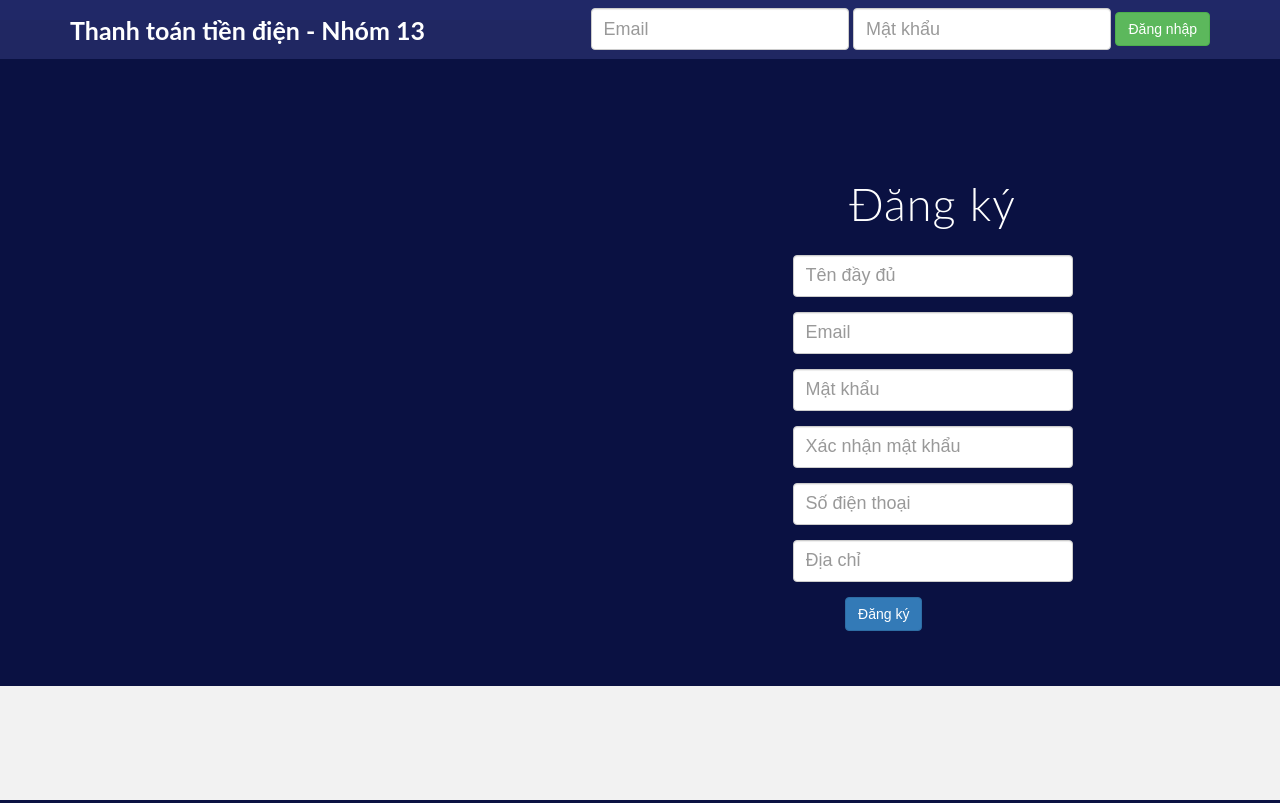
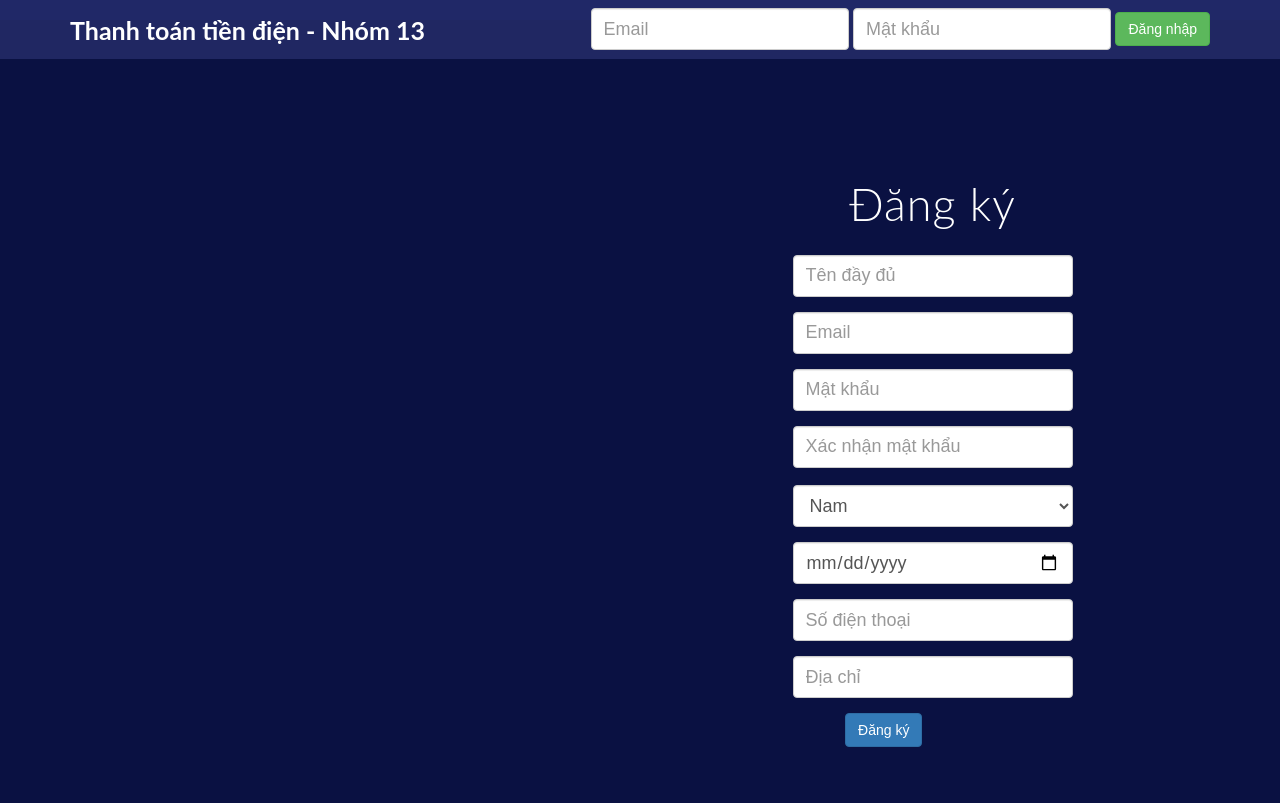
Before and after one commit to Quang3105/electricity_billing_management_system, a PHP site: page / in a window 1280 px wide. Run offline with PHP 8.4, Linux system fonts and the light colour scheme.

Commit message:
fix signup.php

```diff
--- a/index.php
+++ b/index.php
@@ -90,7 +90,7 @@ if(isset($_POST['login_submit'])) {
     </div>
 
     <!--=======================JS=========================== -->
-    <script src="assets/js/jquery-1.11.0.js"></script>
+    <script src="https://code.jquery.com/jquery-3.5.1.js"></script>
     <script src="assets/js/bootstrap.min.js"></script>
 
     <script src="assets/js/custom.js"></script>
--- a/signup.php
+++ b/signup.php
@@ -1,10 +1,9 @@
 <?php
 require_once("Includes/session.php");
-$nameErr = $phoneErr = $addrErr = $emailErr = $passwordErr = $confpasswordErr = "";
-$name = $email = $password = $confpassword = $address = "";
+$nameErr = $phoneErr = $addrErr = $emailErr = $passwordErr = $confpasswordErr = $genderErr = $birthdayErr ="";
+$name = $email = $password = $confpassword = $address = $gender = $birthday = "";
 $flag=0;
 
-//check dữ liệu người dùng nhập vào
 function test_input($data) {
     $data = trim($data);
     $data = stripslashes($data);
@@ -18,26 +17,31 @@ if(isset($_POST["reg_submit"])) {
     $confpassword = test_input($_POST["confirmPassword"]);
     $address = test_input($_POST["address"]);
     $email = test_input($_POST['email']);
+    $gender = test_input($_POST['gender']);
+    $birthday = test_input($_POST['birthday']);
+
 
     // NAME VALIDATION
     if (empty($_POST["name"])) {
-            $nameErr = "Name is required";
+        $nameErr = "Chưa nhập tên";
         $flag=1;
         echo $nameErr;
     } else {
         $name = test_input($_POST["name"]);
-            if (!preg_match("/^[a-zA-Z ]*$/",$name)) {
+        if (!preg_match("/^[a-z0-9A-Z_\x{00C0}-\x{00FF}\x{1EA0}-\x{1EFF} ]*$/u",$name)) {
             $nameErr = "Chỉ được phép nhập kí tự và dấu cách";
             $flag=1;
             echo $nameErr;
         }
     }
 
+    // EMAIL VALIDATION
     if (empty($_POST["email"])) {
         $emailErr = "Yêu cầu có email";
         $flag=1;
     } else {
         $email = test_input($_POST["email"]);
+        // check if e-mail address is well-formed
         if (!filter_var($email, FILTER_VALIDATE_EMAIL)) {
             $emailErr = "Định dạng email không hợp lệ";
             $flag=1;
@@ -45,6 +49,7 @@ if(isset($_POST["reg_submit"])) {
         }
     }
 
+    // PASSWORD VALIDATION
     if (empty($_POST["inputPassword"]))
     {
         $passwordErr = "Hãy điền mật khẩu";
@@ -54,6 +59,7 @@ if(isset($_POST["reg_submit"])) {
     {
         $password = $_POST["inputPassword"];
     }
+    // CONFIRM PASSWORD
     if (empty($_POST["confirmPassword"]))
     {
         $confpasswordErr = "thiếu";
@@ -72,12 +78,33 @@ if(isset($_POST["reg_submit"])) {
         }
     }
 
+    //gender validation
+    if (!isset($_POST["gender"])) {
+        $genderErr = "Hãy Chọn Giới Tính";
+        $flag = 1;
+        echo $genderErr;
+    } else{
+        $gender = test_input($_POST["gender"]);
+    }
+
+    //birthday validation
+    if (empty($_POST["birthday"])) {
+        $birthdayErr = "Hãy Chọn Ngày Sinh.";
+        $flag = 1;
+        echo $birthdayErr;
+        // code...
+    } else{
+        $birthday = test_input($_POST["birthday"]);
+    }
+
+    // ADDRESS VALIDATION
     if (empty($_POST["address"])) {
         $addrErr = "Hãy điền địa chỉ";
         $flag=1;
         echo $addrErr;
     } else {
         $address = test_input($_POST["address"]);
+        // check if address only contains letters and whitespace
         // if (!preg_match("/^[a-zA-Z1-9]*$/",$address)) {
         //     $addrErr = "Chỉ cho phép điền ký tự và dấu cách";
         //     // $flag=1;
@@ -85,6 +112,7 @@ if(isset($_POST["reg_submit"])) {
         // }
     }
 
+    //CONTACT VALIDATION
     if (empty($_POST["contactNo"])) {
         $flag=1;
         $contactNo = "";
@@ -101,8 +129,8 @@ if(isset($_POST["reg_submit"])) {
     if($flag == 0)
     {
         require_once("Includes/config.php");
-            $sql = "INSERT INTO user (`name`,`email`,`phone`,`pass`,`address`)
-                    VALUES('$name','$email','$contactNo','$password','$address')";
+        $sql = "INSERT INTO `user` (`name`, `email`, `gender`, `birthday`, `phone`, `pass`, `address`, `status`)
+                    VALUES('{$name}', '{$email}' , {$gender} , '{$birthday}' , '{$contactNo}' , '{$password}' , '{$address}', 2)";
         echo $sql;
         if (!mysqli_query($con,$sql))
         {
@@ -113,7 +141,8 @@ if(isset($_POST["reg_submit"])) {
 }
 ?>
 
-<form action="signup.php" method="post" class="form-horizontal" role="form" onsubmit="return validateForm()">
+
+<form action="signup.php" method="post" class="form-horizontal" role="form" >
     <center>
         <div class="row form-group">
             <div class="col-md-12">
@@ -133,12 +162,31 @@ if(isset($_POST["reg_submit"])) {
                 <!-- <label><?php echo $passwordErr;?></label> -->
             </div>
         </div>
+
         <div class="form-group">
             <div class="col-md-12">
                 <input type="password" class="form-control" name="confirmPassword" placeholder="Xác nhận mật khẩu" required>
-            <!-- <label><?php echo $confpasswordErr;?></label><label><?php echo $confpasswordErr;?></label> -->
+                <?php echo $confpasswordErr;?></label><label><?php echo $confpasswordErr;?>
             </div>
         </div>
+
+
+        <div class="form-group">
+            <div class="col-md-12" id="inputgender">
+                <select name="gender" aria-labelledby="inputgender" class="form-control" style="margin-top: -20px" required>
+                    <option value="1">Nam</option>
+                    <option value="0">Nữ</option>
+                </select>
+            </div>
+        </div>
+
+
+        <div class="form-group">
+            <div class="col-md-12">
+                <input type="date" name="birthday" id="inputbirthday" class="form-control" required>
+            </div>
+        </div>
+
         <div class="form-group">
             <div class="col-md-12">
                 <input type="tel" class="form-control" name="contactNo" placeholder="Số điện thoại" required>
```
Also changed, not shown: admin/generate_bill_table.php (+2 -14 lines). Lines whose indentation alone changed are shown as unchanged.
